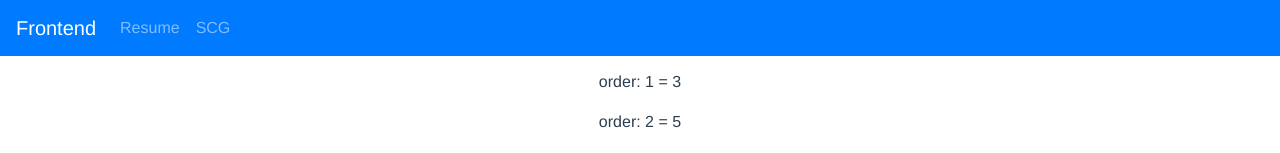
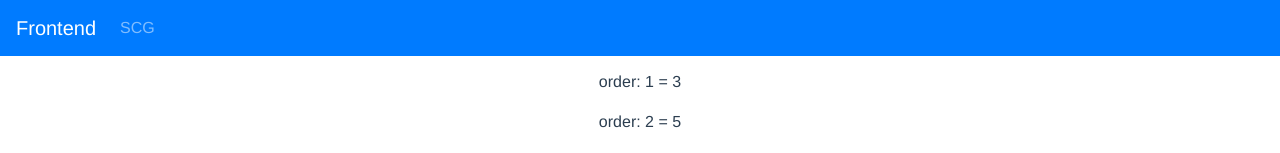
Before and after one commit to zeing/assignment-frontend, a Vue app: page / in a window 1280 px wide. Shown: the top 153 px of the page. Built offline with nearby package versions, Linux system fonts and the light colour scheme.

Commit message:
chore: hide menu

```diff
--- a/src/components/TopBar.vue
+++ b/src/components/TopBar.vue
@@ -4,7 +4,7 @@
     <router-link tag="b-navbar-brand" to="/">Frontend</router-link>
     <b-navbar-toggle target="nav-collapse"></b-navbar-toggle>
     <b-navbar-nav>
-      <router-link tag="b-nav-item" :to="{ name: 'about'}">Resume</router-link>
+<!--      <router-link tag="b-nav-item" :to="{ name: 'about'}">Resume</router-link>-->
       <router-link tag="b-nav-item" :to="{ name: 'scg'}">SCG</router-link>
     </b-navbar-nav>
   </b-navbar>
```
